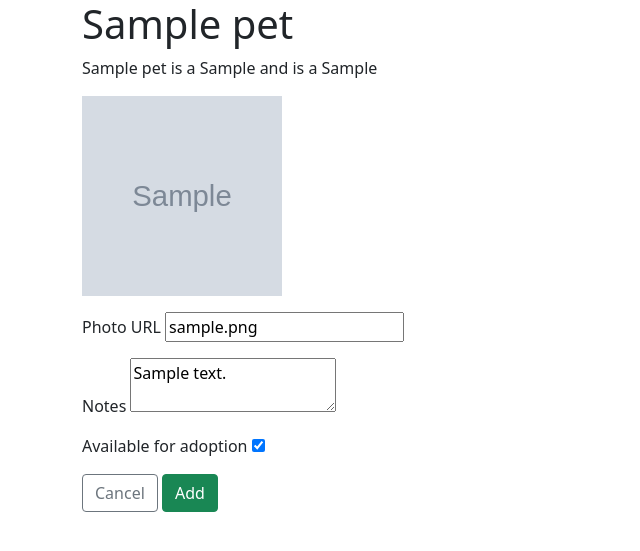
After one commit to benbriones/flask-adopt-pet, a Flask app: page /1 in a window 1280 px wide. The commit adds this page. Shown: the top 551 px of the page, without its empty margins (0-640 px from the left). Run offline with Flask 3, Linux system fonts and the light colour scheme; tables that the repository leaves empty hold one stand-in row (values such as "Sample post"); grey boxes marked "Sample" are stand-in pictures.

Commit message:
added edit form, added routes

```diff
--- a/app.py
+++ b/app.py
@@ -1,12 +1,12 @@
 import os
-from flask import Flask, render_template, redirect, request
-from flask_debugtoolbar import DebugToolbarExtension
+from flask import Flask, render_template, redirect
+# from flask_debugtoolbar import DebugToolbarExtension
 
 from models import db, connect_db, Pet
-from forms import PetForm
+from forms import PetForm, EditPetForm
 
 app = Flask(__name__)
-app.conf['SECRET_KEY'] = 'secret'
+app.config['SECRET_KEY'] = 'secret'
 
 app.config['SQLALCHEMY_DATABASE_URI'] = os.environ.get(
     "DATABASE_URL", 'postgresql:///adopt')
@@ -14,6 +14,9 @@ app.config['SQLALCHEMY_TRACK_MODIFICATIONS'] = False
 app.config['SQLALCHEMY_ECHO'] = True
 
 app.config['DEBUG_TB_INTERCEPT_REDIRECTS'] = False
+
+connect_db(app)
+db.create_all()
 
 
 @app.get('/')
@@ -25,15 +28,17 @@ def display_homepage():
 
 
 @app.route("/add", methods=["GET", "POST"])
-def disply_pets_form():
-    """  """
+def display_pets_form():
+    """
+    GET will render add pet form
+    POST will add pet to database, redirect to home"""
 
     form = PetForm()
 
     if form.validate_on_submit():
         name = form.name.data
         species = form.species.data
-        photo = form.photo.data
+        photo = form.photo.data or None
         age = form.age.data
         notes = form.notes.data
 
@@ -53,3 +58,27 @@ def disply_pets_form():
     else:
         return render_template(
             "pet_form.html", form=form)
+
+
+@app.route("/<int:id>", methods=["GET", "POST"])
+def display_edit_pet_form(id):
+    """
+    GET will display edit form
+    POST will process edits to a pet
+    """
+    pet = Pet.query.get_or_404(id)
+    form = EditPetForm(obj=pet)
+
+    if form.validate_on_submit():
+
+        pet.photo = form.photo.data or None
+        pet.notes = form.notes.data
+        pet.available = form.available.data
+
+        db.session.commit()
+
+        return redirect('/')
+
+    else:
+        return render_template(
+            "edit_pet_form.html", form=form, pet=pet)
--- a/forms.py
+++ b/forms.py
@@ -1,25 +1,27 @@
 """Forms for our demo Flask app."""
 
 from flask_wtf import FlaskForm
-from wtforms import StringField, FloatField, SelectField, TextAreaField
-from wtforms.validators import InputRequired, Optional, Email, URL, Length
+from wtforms import StringField, SelectField, TextAreaField, BooleanField
+from wtforms.validators import InputRequired, Optional, URL, Length, AnyOf
 
 
 class PetForm(FlaskForm):
-    """  """
+    """Create a new Pet form """
 
     name = StringField(
         "Pet name",
         validators=[InputRequired()])
 
+    # select field
     species = StringField(
         "Species",
-        validators=[InputRequired()])
+        validators=[InputRequired(),
+                    AnyOf(values=['cat', 'dog', 'porcupine'])])
 
-# TODO: Make url optional
     photo = StringField(
         "Photo URL",
-        validators=[InputRequired(), URL()])
+        validators=[Optional(), URL()]
+    )
 
     age = SelectField(
         'Age',
@@ -28,12 +30,26 @@ class PetForm(FlaskForm):
             ('young', 'Young'),
             ('adult', 'Adult'),
             ('senior', 'Senior')],
-        validators=[InputRequired()]
+        validators=[InputRequired(),
+                    AnyOf(values=['baby', 'young', 'adult', 'senior'])]
     )
 
     notes = TextAreaField(
         "Notes",
         validators=[
             Optional(),
+            Length(min=-1, max=500, message='No notes')]  # allow for text up to 500 chars
+    )
+
+
+class EditPetForm(FlaskForm):
+    """Edit pet information"""
+
+    photo = StringField('Photo URL', validators=[Optional(), URL()])
+    notes = TextAreaField(
+        "Notes",
+        validators=[
+            Optional(),
             Length(min=-1, max=500, message='No notes')]
     )
+    available = BooleanField('Available for adoption')
--- /dev/null
+++ b/static/styles.css
@@ -0,0 +1,9 @@
+img {
+  width: 200px;
+  height: 200px
+}
+
+/* .pet-container {
+  display: flex;
+  flex-direction: row;
+} */
--- a/templates/base.html
+++ b/templates/base.html
@@ -1,18 +1,23 @@
 <!DOCTYPE html>
 <html lang="en">
+
 <head>
   <meta charset="UTF-8">
   <meta name="viewport" content="width=device-width, initial-scale=1.0">
-  <link href="https://cdn.jsdelivr.net/npm/bootstrap@5.0.2/dist/css/bootstrap.min.css" rel="stylesheet" integrity="sha384-EVSTQN3/azprG1Anm3QDgpJLIm9Nao0Yz1ztcQTwFspd3yD65VohhpuuCOmLASjC" crossorigin="anonymous">
+  <link href="https://cdn.jsdelivr.net/npm/bootstrap@5.0.2/dist/css/bootstrap.min.css" rel="stylesheet"
+    integrity="sha384-EVSTQN3/azprG1Anm3QDgpJLIm9Nao0Yz1ztcQTwFspd3yD65VohhpuuCOmLASjC" crossorigin="anonymous">
+  <link rel="stylesheet" href="static/styles.css">
   <title>{% block title %} Pet Adoption {% endblock %}</title>
 </head>
+
 <body>
 
-  <div class = "container">
+  <div class="container">
     {% block content %}
 
     {% endblock %}
   </div>
 
 </body>
+
 </html>
--- /dev/null
+++ b/templates/edit_pet_form.html
@@ -0,0 +1,34 @@
+{% extends "base.html" %}
+
+{% block content %}
+
+<h1>{{ pet.name }}</h1>
+<p>{{pet.name}} is a {{ pet.age }} and is a {{ pet.species }}</p>
+<img src="{{ pet.photo }}" alt="photo of {{ pet.name }}">
+
+
+
+<form id="edit-pets-form">
+  {{ form.hidden_tag() }} <!--add type=hidden form fields -->
+
+  {% for field in form
+  if field.widget.input_type != 'hidden' %}
+
+  <p class="mt-3">
+    {{ field.label }}
+    {{ field }}
+
+    {% for error in field.errors %}
+    {{ error }}
+    {% endfor %}
+  </p>
+
+  {% endfor %}
+
+  <a class="btn btn-outline-secondary" href="/">Cancel</a>
+  <button class="btn btn-success" formaction="/{{ pet.id }}" formmethod="POST">Add</button>
+
+</form>
+
+
+{% endblock %}
--- a/templates/pet_form.html
+++ b/templates/pet_form.html
@@ -19,7 +19,7 @@
 
   {% endfor %}
 
-  <a class="btn btn-outline-secondary" formaction="/" formmethod="GET">Cancel</a>
+  <a class="btn btn-outline-secondary" href='/'>Cancel</a>
   <button class="btn btn-success" formaction="/add" formmethod="POST">Add</button>
 
 </form>
```
Also changed, not shown: models.py (+16 -12 lines), templates/homepage.html (+8 -10 lines).
